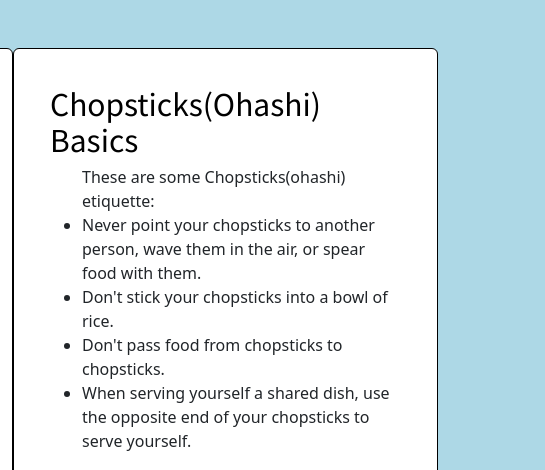
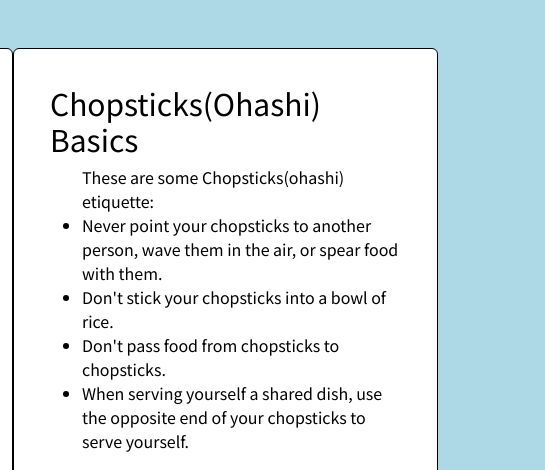
Before and after one commit to ASV185/The-Book-of-Culture-Taboos, a plain HTML site: page japanese.html in a window 1280 px wide. Shown: the top 470 px of the page, 542-1087 px from the left. Drawn offline with nearby package versions, Linux system fonts and the light colour scheme; a web font is replaced by a local one.

Commit message:
added styling to ul tag

```diff
--- a/src/style.css
+++ b/src/style.css
@@ -70,6 +70,14 @@ p {
     font-size: 16px;
 }
 
+ul {
+    color:black;
+    font-family: "Noto Sans JP", sans-serif;
+    font-weight: 400;
+    font-style: normal;
+    font-size: 16px;
+}
+
 .first-page {
     background-color: white;
 }
```
